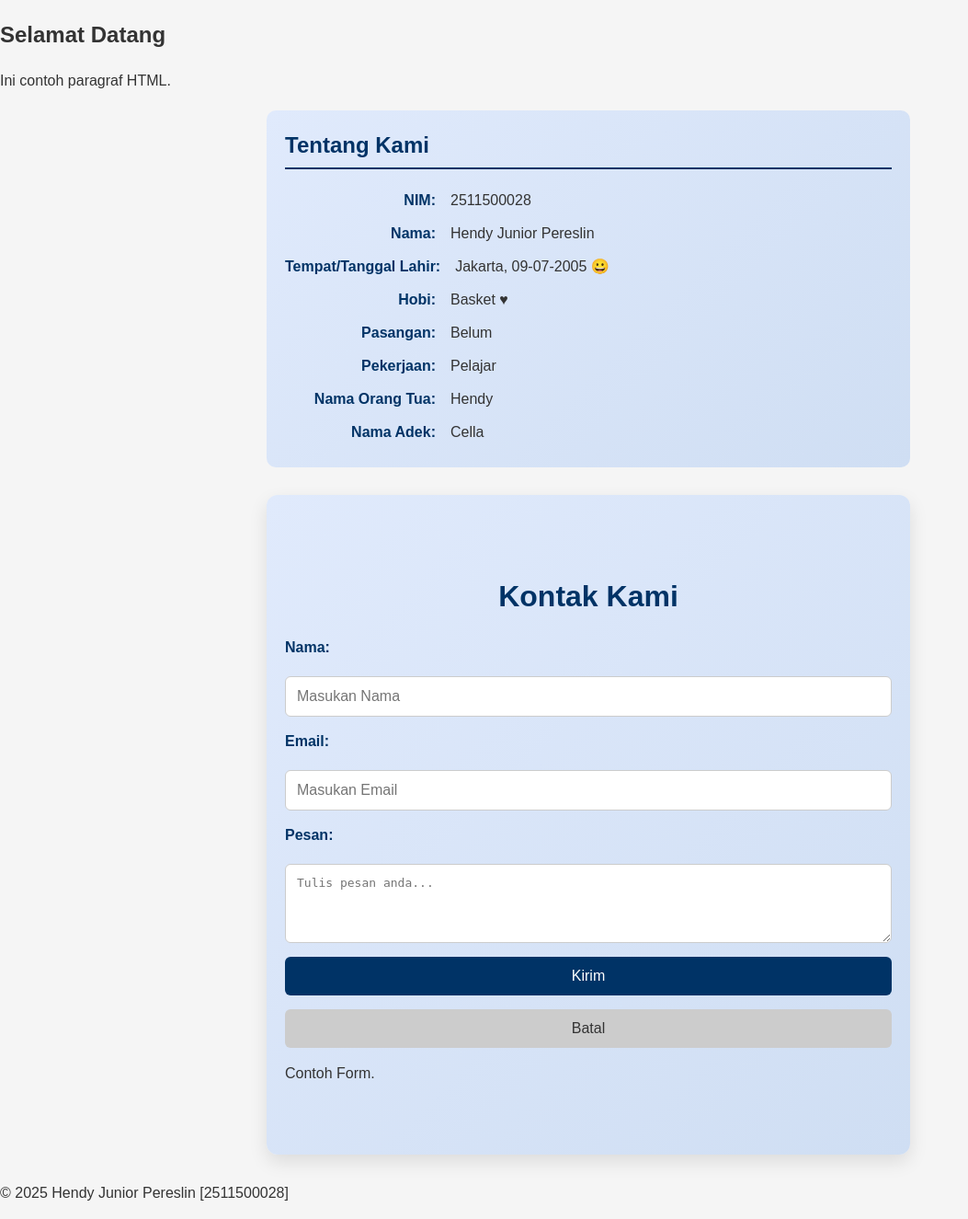
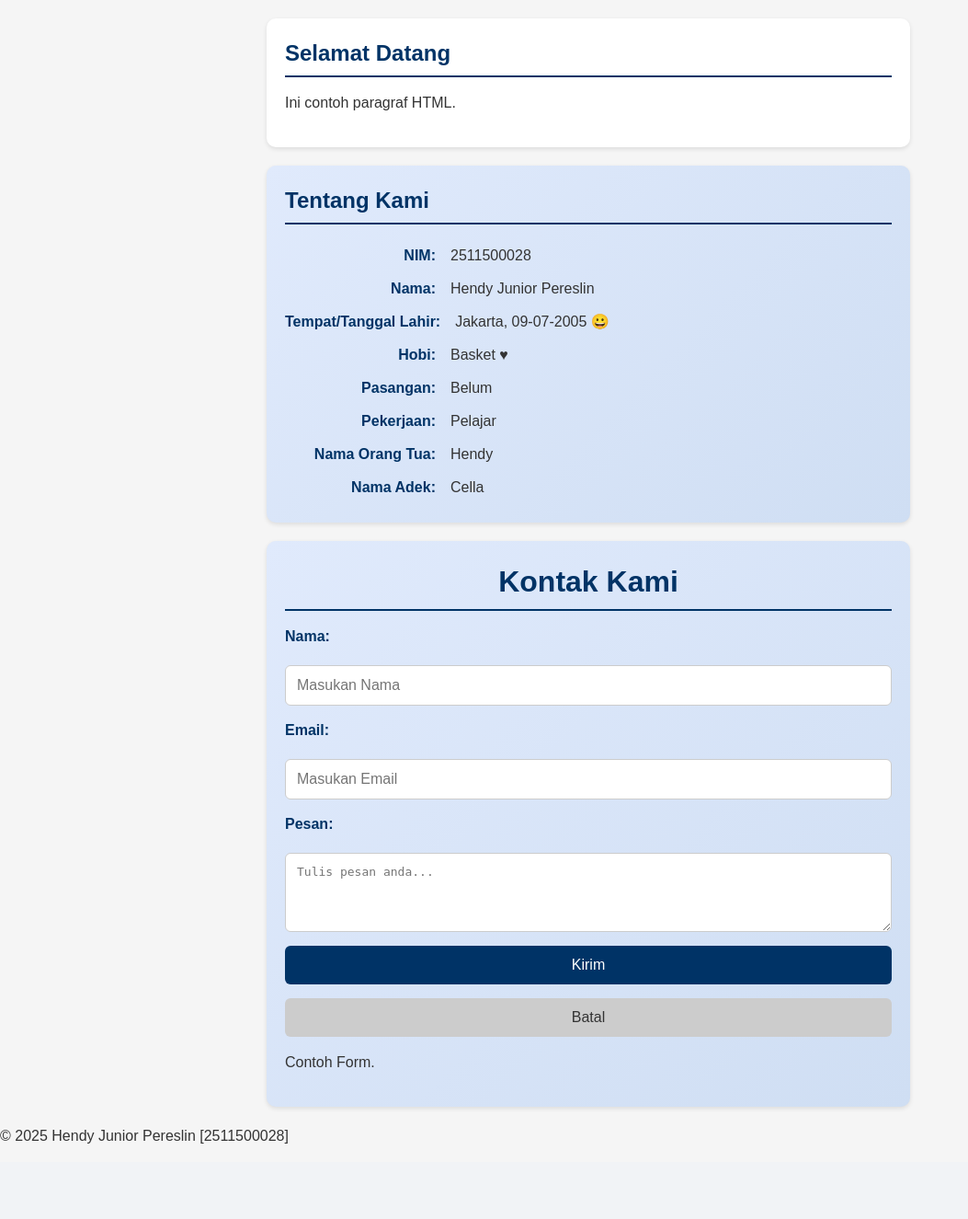
Before and after one commit to darksea71/2511500028-PWD-TI1A-2526, a PHP site: page /pertemuan-04/index.html in a window 1280 px wide. Shown: the part 155-1480 px from the top of the page at 92% size, without its empty margins (0-1053 px from the left). After the commit the page ends 1398 px from the top, so only its background shows below. Run offline with PHP 8.4, Linux system fonts and the light colour scheme.

Commit message:
styling section#home

```diff
--- a/pertemuan-04/style.css
+++ b/pertemuan-04/style.css
@@ -151,3 +151,29 @@ header li a {
 #contact button[type="reset"]:hover {
     background-color: #999;
 }
+
+#home,
+#about,
+#contact {
+    background-color: #ffffff;
+    border-radius: 10px;
+    padding: 20px;
+    max-width: 700px;
+    margin: 20px auto;
+    box-shadow: 0 2px 5px rgba(0, 0, 0,
+    0.1);
+}
+
+#home h2,
+#about h2,
+#contact h2 {
+    color: #003366;
+    border-bottom: 2px solid #003366;
+    padding-bottom: 6px;
+    margin-top: 0;
+    margin-bottom: 16px;
+}
+
+#home p {
+    text-align: justify;
+}
```
Also changed, not shown: pertemuan-04/README.md.
